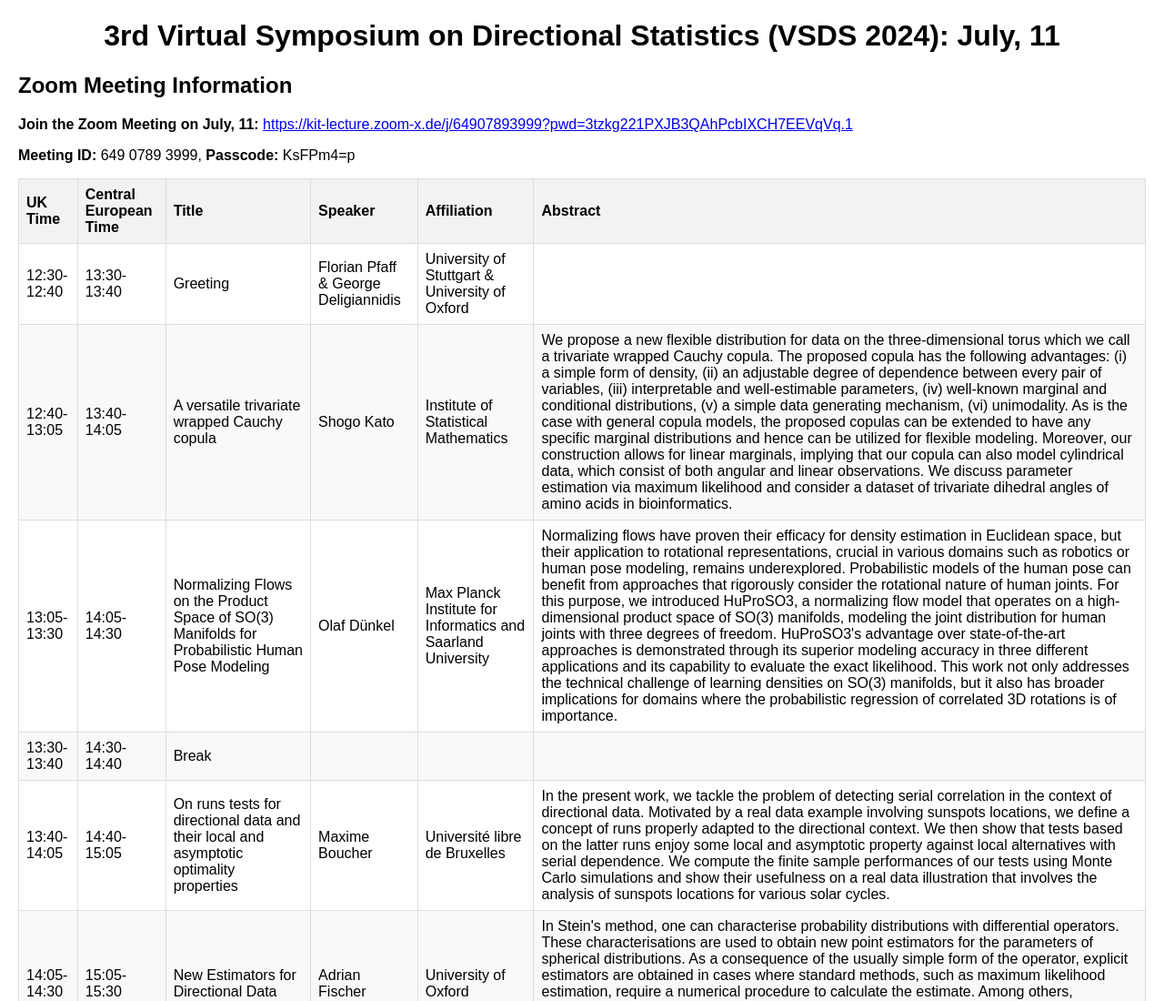
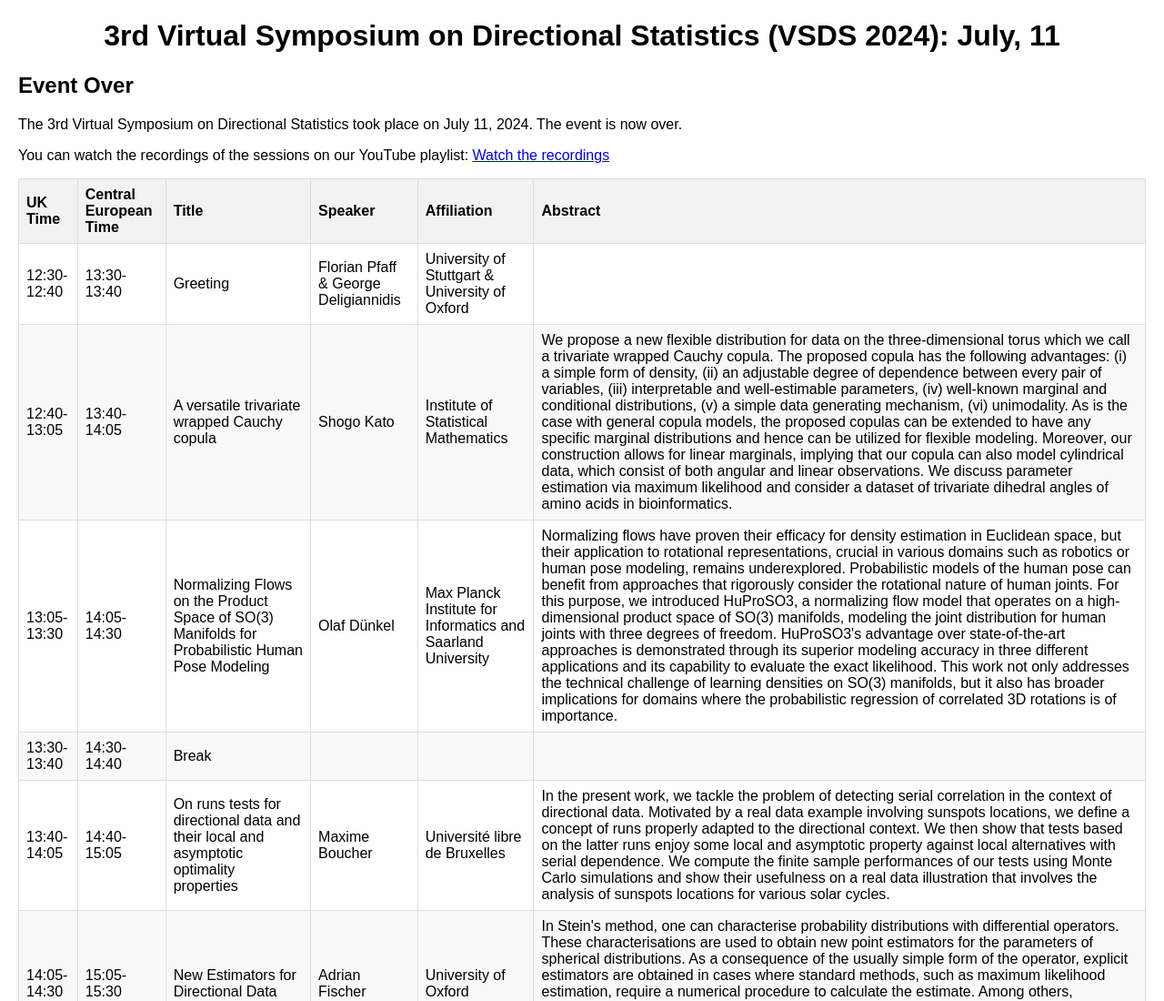
Before and after one commit to FlorianPfaff/VSDS2024, a plain HTML site: page index.html in a window 1280 px wide. Shown: the top 1100 px of the page at 91% size. Drawn offline with Linux system fonts and the light colour scheme.

Commit message:
Update index.html

```diff
--- a/index.html
+++ b/index.html
@@ -33,10 +33,10 @@
 
 <h1>3rd Virtual Symposium on Directional Statistics (VSDS 2024): July, 11</h1>
 
-<div class="zoom-info">
-    <h2>Zoom Meeting Information</h2>
-    <p><strong>Join the Zoom Meeting on July, 11:</strong> <a href="https://kit-lecture.zoom-x.de/j/64907893999?pwd=3tzkg221PXJB3QAhPcbIXCH7EEVqVq.1" target="_blank">https://kit-lecture.zoom-x.de/j/64907893999?pwd=3tzkg221PXJB3QAhPcbIXCH7EEVqVq.1</a></p>
-    <p><strong>Meeting ID:</strong> 649 0789 3999, <strong>Passcode:</strong> KsFPm4=p</p>
+<div class="event-over">
+    <h2>Event Over</h2>
+    <p>The 3rd Virtual Symposium on Directional Statistics took place on July 11, 2024. The event is now over.</p>
+    <p>You can watch the recordings of the sessions on our YouTube playlist: <a href="https://www.youtube.com/playlist?list=PLC4EN0QuF7u3536DeXifayM0gdH2RJvi9" target="_blank">Watch the recordings</a></p>
 </div>
 
 <table>
```
